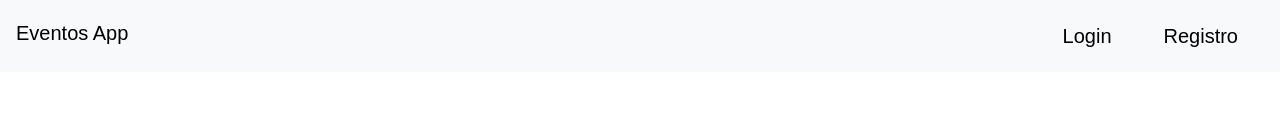
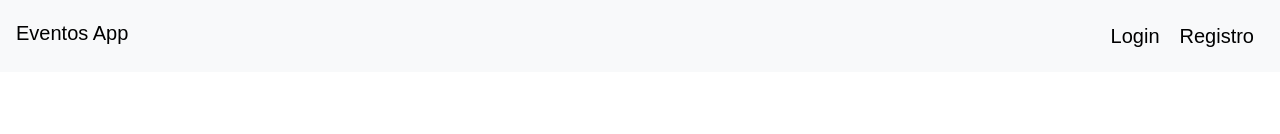
Before and after one commit to setzerbomb/react-app-eventos, a React (Create React App) app: page /login in a window 1280 px wide. Shown: the top 134 px of the page. Built offline with nearby package versions, Linux system fonts and the light colour scheme; the HTML template or start-up script is replaced by a standard one.

Commit message:
correção no header

```diff
--- a/src/components/Common/Header/index.js
+++ b/src/components/Common/Header/index.js
@@ -11,12 +11,8 @@ function Header() {
         <Nav className="mr-auto">
           <p>Eventos App</p>
         </Nav>
-        <Nav.Link href="#">
-          <Link to="/login">Login</Link>
-        </Nav.Link>
-        <Nav.Link href="#">
-          <Link to="/register">Registro</Link>
-        </Nav.Link>
+        <Link to="/login">Login</Link>
+        <Link to="/register">Registro</Link>
       </Navbar.Collapse>
     </Navbar>
   );
```
